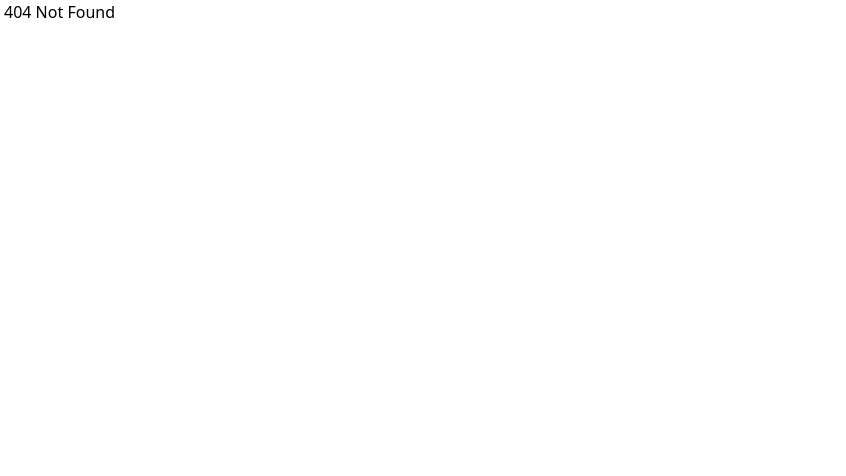
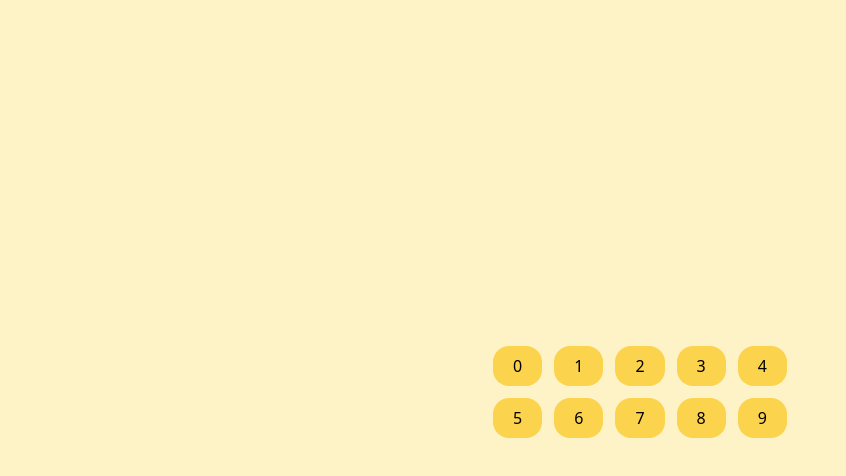
Before and after one commit to hansa241/interactive-website, a Next.js app: page /number in a window 1280 px wide. Before the commit this address had no page. Shown: the top 476 px of the page, without its empty margins (0-846 px from the left). Built offline with nearby package versions, Linux system fonts and the light colour scheme.

Commit message:
Added numbers playground

```diff
--- /dev/null
+++ b/app/number/page.tsx
@@ -0,0 +1,32 @@
+'use client';
+import React from "react";
+
+export default function Page() {
+    const update = (i: number) => {
+        let previous: string | number | null = sessionStorage.getItem('previous');
+        if (previous != null) {
+            previous = Number.parseInt(previous);
+            const result = document.getElementById('resultNumber');
+            if (result != null) result.innerText = String(i + previous);
+        }
+        sessionStorage.setItem('previous', String(i));
+    }
+
+    return (
+        <div className="flex min-h-screen items-center justify-center bg-amber-100">
+            <div className="flex flex-col items-center gap-4">
+                <div className="grid grid-cols-5 gap-3">
+                    {Array.from({ length: 10 }, (_, i) => (
+                        <button
+                            onClick={() => update(i)}
+                            key={i}
+                            className="px-5 py-2 text-black rounded-2xl bg-amber-300 hover:bg-amber-500 transition"
+                        >{i}
+                        </button>
+                    ))}
+                </div>
+                <p id="resultNumber"></p>
+            </div>
+        </div>
+    );
+}
```
